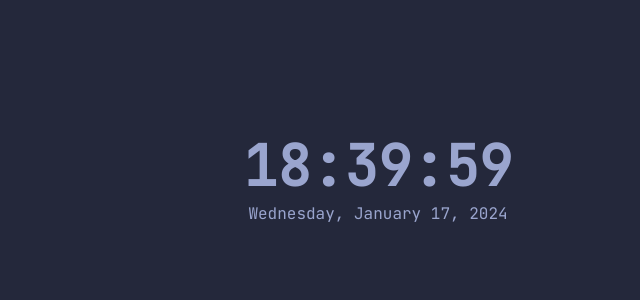
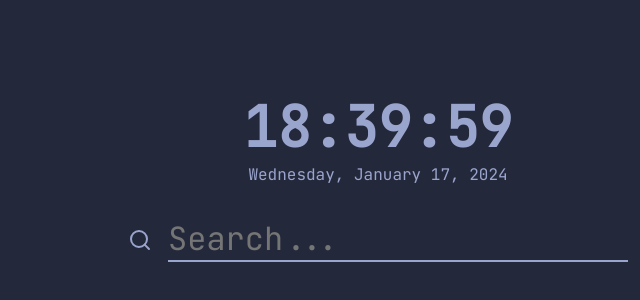
Before and after one commit to dalo-dev/DALO-startpage, a plain HTML site: page index.html in a window 1280 px wide. Shown: the part 224-524 px from the top of the page, without its empty margins (262-902 px from the left). Drawn offline with Linux system fonts and the light colour scheme.

Commit message:
Add search bar

```diff
--- a/index.html
+++ b/index.html
@@ -4,7 +4,7 @@
     <meta charset="UTF-8" />
     <meta name="viewport" content="width=device-width, initial-scale=1.0" />
     <link rel="stylesheet" href="./styles.css" />
-    <title>Start page</title>
+    <title>New Tab</title>
   </head>
   <body>
     <main class="main-container">
@@ -12,6 +12,31 @@
         <h1 id="time"></h1>
         <p id="date"></p>
       </section>
+      <section class="search">
+        <form action="https://google.com/search" method="get">
+          <svg
+            xmlns="http://www.w3.org/2000/svg"
+            width="24"
+            height="24"
+            viewBox="0 0 24 24"
+            fill="none"
+            stroke="currentColor"
+            stroke-width="2"
+            stroke-linecap="round"
+            stroke-linejoin="round"
+            aria-hidden="true"
+          >
+            <circle cx="11" cy="11" r="8"></circle>
+            <line x1="21" y1="21" x2="16.65" y2="16.65"></line>
+          </svg>
+          <input
+            class="search-bar"
+            name="q"
+            type="search"
+            placeholder="Search..."
+          />
+        </form>
+      </section>
     </main>
   </body>
   <script src="./script.js"></script>
--- a/styles.css
+++ b/styles.css
@@ -7,19 +7,28 @@
   margin: 0;
   padding: 0;
   box-sizing: border-box;
+  font-family: "JetBrains Mono", monospace;
+  color: var(--text-color);
 }
 
 body {
-  font-family: "JetBrains Mono", monospace;
   background-color: var(--background-color);
-  color: var(--text-color);
+}
+
+input:focus {
+  outline: none;
 }
 
 .main-container {
   display: flex;
   align-items: center;
   justify-content: center;
+  flex-direction: column;
   min-height: 100vh;
+}
+
+.main-container section {
+  margin: 1rem;
 }
 
 .clock {
@@ -32,3 +41,17 @@ body {
 .clock #time {
   font-size: 3.5rem;
 }
+
+.search form {
+  display: flex;
+  align-items: center;
+  justify-content: center;
+}
+
+.search .search-bar {
+  margin-left: 1rem;
+  background: transparent;
+  border: none;
+  font-size: 2rem;
+  border-bottom: solid 2px var(--text-color);
+}
```
